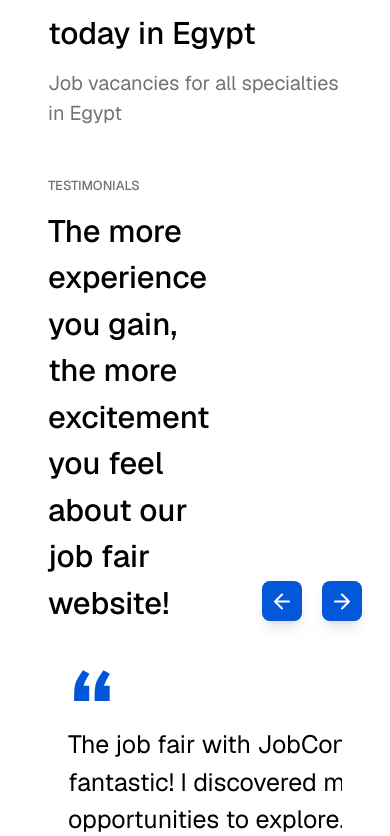
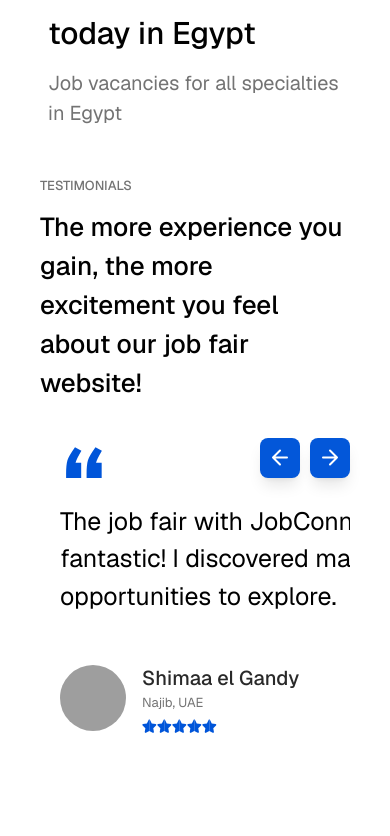
Before and after one commit to KerlosSoNy/Shoghlana, a Next.js app: page / in a window 390 px wide. Shown: the part 1308-2144 px from the top of the page. Built offline with nearby package versions, Linux system fonts and the light colour scheme; grey boxes are pictures that could not be loaded.

Commit message:
Responsive

```diff
--- a/src/components/sectionFour/sectionFour.tsx
+++ b/src/components/sectionFour/sectionFour.tsx
@@ -3,9 +3,9 @@ import { TestimonialsCorouse } from '../testimonialsCarousel/testimonialsCarouse
 
 export default function SectionFour() {
     return (
-        <div className='pt-[48px] px-[48px] flex flex-col mb-[110px]'>
+        <div className='pt-[48px] px-[40px] md:px-[48px] flex flex-col mb-[110px]'>
             <span className='text-[#737373] font-medium text-[13px] mb-3'>TESTIMONIALS</span>
-            <span className='font-medium text-[#010101] text-[31px] max-w-[50%]'>The more experience you gain, the more excitement you feel about our job fair website!</span>
+            <span className='font-medium text-[#010101] text-[26px] md:text-[31px] max-w-[100%] md:max-w-[90%] lg:max-w-[50%]'>The more experience you gain, the more excitement you feel about our job fair website!</span>
             <TestimonialsCorouse />
         </div>
     )
--- a/src/components/testimonialsCarousel/scrollButton.tsx
+++ b/src/components/testimonialsCarousel/scrollButton.tsx
@@ -9,10 +9,10 @@ export default function ScrollButton({ direction, onClick, classes }: ScrollButt
     return (
         <button
             onClick={onClick}
-            className={`absolute w-[40px] h-[40px] -top-20
+            className={`absolute w-[40px] h-[40px] top-0 md:-top-[75px]
                 flex flex-col items-center justify-center
                 ${classes ? classes : "bg-main"}  rounded-[8px] shadow-lg hover:bg-main/80 transition-colors
-                ${direction === 'right' ? '!-right-5' : 'right-10'} z-10`}
+                ${direction === 'right' ? 'right-0 md:-right-5' : 'right-[50px] md:right-10'} z-10`}
             // style={{ [direction]: '0.5rem' }}
             aria-label={`Scroll ${direction}`}
         >
```
